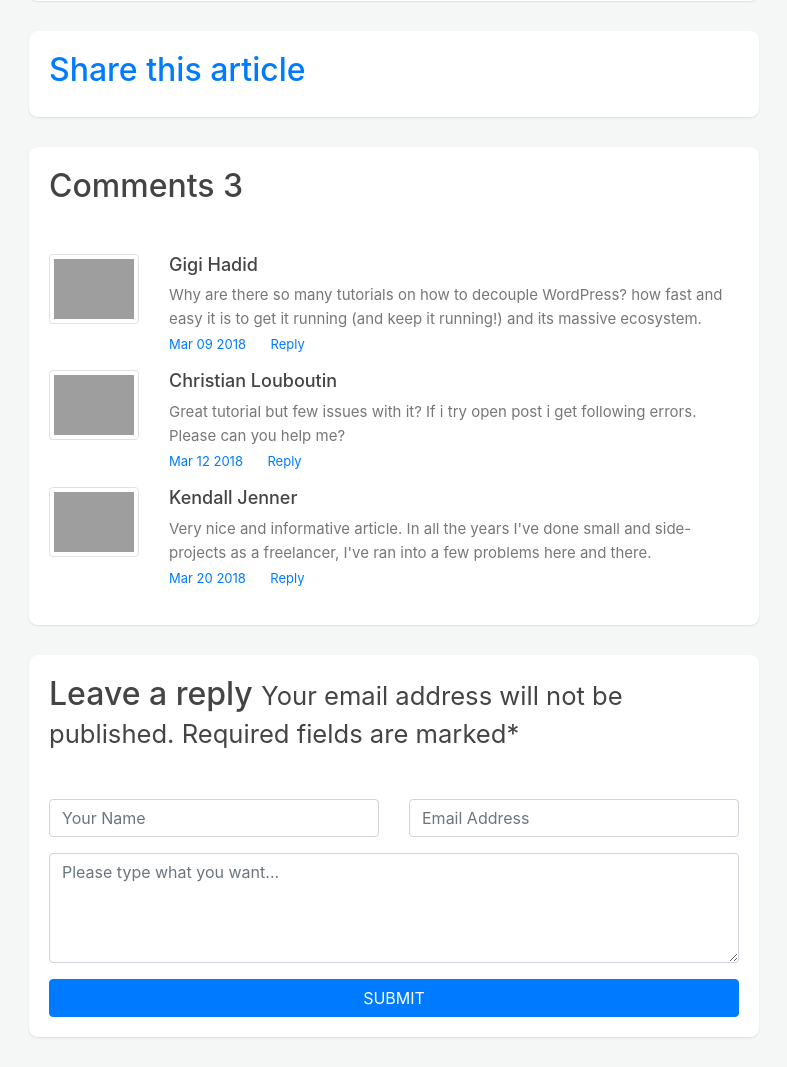
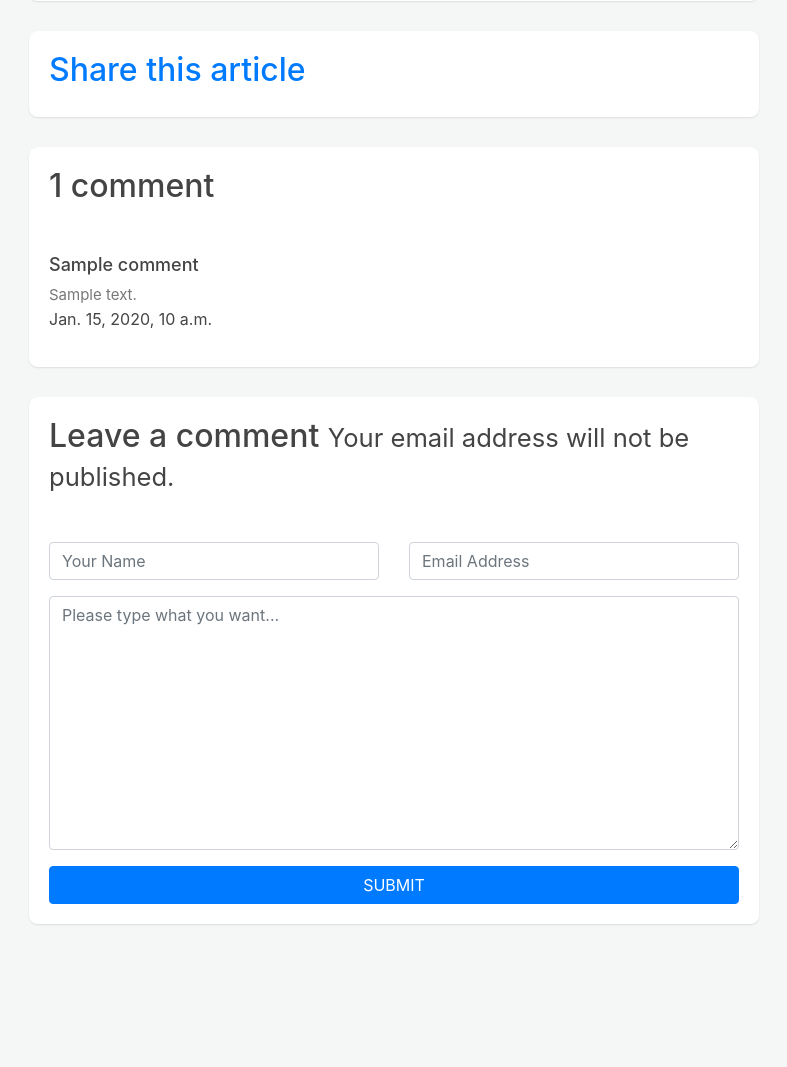
Before and after one commit to salarSb/Weblog_project, a Django app: a page that uses articles/templates/articles/article_detail.html in a window 1280 px wide. Shown: the part 581-1648 px from the top of the page, without its empty margins (56-843 px from the left). After the commit the page ends 1506 px from the top, so only its background shows below. Run offline with Django 3.2, Linux system fonts and the light colour scheme; tables that the repository leaves empty hold one stand-in row (values such as "Sample post"); grey boxes marked "Sample" are stand-in pictures; some libraries are stand-ins or nearby versions; grey boxes are pictures that could not be loaded.

Commit message:
add feature to like an article also leave comment to an article

```diff
--- a/articles/forms.py
+++ b/articles/forms.py
@@ -1,7 +1,15 @@
 from django import forms
+
+from articles.models import Comment
 
 
 class EmailPostForm(forms.Form):
     name = forms.CharField(max_length=25)
     to = forms.EmailField()
     comments = forms.CharField(required=False, widget=forms.Textarea)
+
+
+class CommentForm(forms.ModelForm):
+    class Meta:
+        model = Comment
+        fields = ('name', 'email', 'body')
--- a/articles/models.py
+++ b/articles/models.py
@@ -21,6 +21,7 @@ class Article(models.Model):
     updated = models.DateTimeField(auto_now=True)
     image = models.ImageField()
     status = models.CharField(max_length=10, choices=ArticleStatuses.choices, default=ArticleStatuses.DRAFT)
+    likes = models.IntegerField(default=0)
     objects = PublishedManager()
 
     class Meta:
@@ -32,3 +33,19 @@ class Article(models.Model):
     def get_absolute_url(self):
         return reverse_lazy('articles:article-detail',
                             args=[self.publish.year, self.publish.month, self.publish.day, self.slug])
+
+
+class Comment(models.Model):
+    article = models.ForeignKey('Article', on_delete=models.CASCADE, related_name='comments')
+    name = models.CharField(max_length=80)
+    email = models.EmailField()
+    body = models.TextField()
+    created = models.DateTimeField(auto_now_add=True)
+    updated = models.DateTimeField(auto_now=True)
+    active = models.BooleanField(default=True)
+
+    class Meta:
+        ordering = ('created',)
+
+    def __str__(self):
+        return f'commented by {self.name} on {self.article}'
--- a/articles/templates/articles/article_detail.html
+++ b/articles/templates/articles/article_detail.html
@@ -1,4 +1,5 @@
 {% extends 'articles/base.html' %}
+{% load widget_tweaks %}
 {% block content %}
     <div id="main-content" class="blog-page">
         <div class="container">
@@ -22,85 +23,61 @@
                     </div>
                     <div class="card">
                         <div class="header">
-                            <h2>Comments 3</h2>
+                            {% with comments.count as total_comments %}
+                                <h2>{{ total_comments }} comment{{ total_comments|pluralize }}</h2>
+                            {% endwith %}
                         </div>
                         <div class="body">
                             <ul class="comment-reply list-unstyled">
+                                {% for comment in comments %}
                                     <li class="row clearfix">
-                                    <div class="icon-box col-md-2 col-4"><img class="img-fluid img-thumbnail"
-                                                                              src="https://bootdey.com/img/Content/avatar/avatar7.png"
-                                                                              alt="Awesome Image"></div>
                                         <div class="text-box col-md-10 col-8 p-l-0 p-r0">
-                                        <h5 class="m-b-0">Gigi Hadid </h5>
-                                        <p>Why are there so many tutorials on how to decouple WordPress? how fast and
-                                            easy it is to get it running (and keep it running!) and its massive
-                                            ecosystem. </p>
+                                            <h5 class="m-b-0">{{ comment.name }}</h5>
+                                            <p>{{ comment.body|linebreaks }}</p>
                                             <ul class="list-inline">
-                                            <li><a href="javascript:void(0);">Mar 09 2018</a></li>
-                                            <li><a href="javascript:void(0);">Reply</a></li>
+                                                <li>{{ comment.created }}</li>
                                             </ul>
                                         </div>
+                                        {% empty %}
+                                        <p>There are no comments yet</p>
                                     </li>
-                                <li class="row clearfix">
-                                    <div class="icon-box col-md-2 col-4"><img class="img-fluid img-thumbnail"
-                                                                              src="https://bootdey.com/img/Content/avatar/avatar3.png"
-                                                                              alt="Awesome Image"></div>
-                                    <div class="text-box col-md-10 col-8 p-l-0 p-r0">
-                                        <h5 class="m-b-0">Christian Louboutin</h5>
-                                        <p>Great tutorial but few issues with it? If i try open post i get following
-                                            errors. Please can you help me?</p>
-                                        <ul class="list-inline">
-                                            <li><a href="javascript:void(0);">Mar 12 2018</a></li>
-                                            <li><a href="javascript:void(0);">Reply</a></li>
-                                        </ul>
-                                    </div>
-                                </li>
-                                <li class="row clearfix">
-                                    <div class="icon-box col-md-2 col-4"><img class="img-fluid img-thumbnail"
-                                                                              src="https://bootdey.com/img/Content/avatar/avatar4.png"
-                                                                              alt="Awesome Image"></div>
-                                    <div class="text-box col-md-10 col-8 p-l-0 p-r0">
-                                        <h5 class="m-b-0">Kendall Jenner</h5>
-                                        <p>Very nice and informative article. In all the years I've done small and
-                                            side-projects as a freelancer, I've ran into a few problems here and
-                                            there.</p>
-                                        <ul class="list-inline">
-                                            <li><a href="javascript:void(0);">Mar 20 2018</a></li>
-                                            <li><a href="javascript:void(0);">Reply</a></li>
-                                        </ul>
-                                    </div>
-                                </li>
+                                {% endfor %}
                             </ul>
                         </div>
                     </div>
                     <div class="card">
+                        {% if new_comment %}
                             <div class="header">
-                            <h2>Leave a reply <small>Your email address will not be published. Required fields are
-                                marked*</small></h2>
+                                <h2>Your comment has been added.</h2>
+                            </div>
+                        {% else %}
+                            <div class="header">
+                                <h2>Leave a comment <small>Your email address will not be published.</small></h2>
                             </div>
                             <div class="body">
                                 <div class="comment-form">
-                                <form class="row clearfix">
+                                    <form method="POST" class="row clearfix">
+                                        {% csrf_token %}
                                         <div class="col-sm-6">
                                             <div class="form-group">
-                                            <input type="text" class="form-control" placeholder="Your Name">
+                                                {% render_field comment_form.name class='form-control' placeholder='Your Name' %}
                                             </div>
                                         </div>
                                         <div class="col-sm-6">
                                             <div class="form-group">
-                                            <input type="text" class="form-control" placeholder="Email Address">
+                                                {% render_field comment_form.email class='form-control' placeholder='Email Address' %}
                                             </div>
                                         </div>
                                         <div class="col-sm-12">
                                             <div class="form-group">
-                                            <textarea rows="4" class="form-control no-resize"
-                                                      placeholder="Please type what you want..."></textarea>
+                                                {% render_field comment_form.body class='form-control' placeholder='Please type what you want...' %}
                                             </div>
                                             <button type="submit" class="btn btn-block btn-primary">SUBMIT</button>
                                         </div>
                                     </form>
                                 </div>
                             </div>
+                        {% endif %}
                     </div>
                 </div>
             </div>
--- a/articles/urls.py
+++ b/articles/urls.py
@@ -8,4 +8,5 @@ urlpatterns = [
     path('article/<int:year>/<int:month>/<int:day>/<slug:article>', views.article_detail, name='article-detail'),
     path('create-article/', views.CreateArticleView.as_view(), name='create-article'),
     path('share/<int:article_id>/', views.post_share, name='article-share'),
+    path('like/<int:article_id>', views.post_like, name='article-like'),
 ]
--- a/articles/views.py
+++ b/articles/views.py
@@ -1,10 +1,13 @@
 from django.contrib.auth.mixins import LoginRequiredMixin
 from django.core.mail import send_mail
+from django.http import JsonResponse
 from django.shortcuts import get_object_or_404, render
 from django.urls import reverse_lazy
+from django.views.decorators.csrf import csrf_exempt
+from django.views.decorators.http import require_POST
 from django.views.generic import CreateView, ListView
 
-from articles.forms import EmailPostForm
+from articles.forms import EmailPostForm, CommentForm
 from articles.models import Article
 
 
@@ -18,13 +21,27 @@ class ArticleListView(ListView):
 
 
 def article_detail(request, year, month, day, article):
-    post = get_object_or_404(Article,
-                             slug=article,
-                             status='PUBLISHED',
-                             publish__year=year,
-                             publish__month=month,
-                             publish__day=day)
-    return render(request, 'articles/article_detail.html', {'object': post, 'page_title': post.title})
+    article = get_object_or_404(Article,
+                                slug=article,
+                                status='PUBLISHED',
+                                publish__year=year,
+                                publish__month=month,
+                                publish__day=day)
+    comments = article.comments.filter(active=True)
+    new_comment = None
+    if request.method == 'POST':
+        comment_form = CommentForm(data=request.POST)
+        if comment_form.is_valid():
+            # create comment object but dont save to database yet
+            new_comment = comment_form.save(commit=False)
+            # assign the current article to the comment
+            new_comment.article = article
+            new_comment.save()
+    else:
+        comment_form = CommentForm()
+    return render(request, 'articles/article_detail.html',
+                  {'object': article, 'page_title': article.title, 'comments': comments, 'new_comment': new_comment,
+                   'comment_form': comment_form})
 
 
 class CreateArticleView(LoginRequiredMixin, CreateView):
@@ -57,3 +74,12 @@ def post_share(request, article_id):
         form = EmailPostForm()
     return render(request, 'articles/share.html',
                   {'article': article, 'form': form, 'sent': sent, 'page_title': 'Send Email'})
+
+
+@csrf_exempt
+@require_POST
+def post_like(request, article_id):
+    article = get_object_or_404(klass=Article, pk=article_id)
+    article.likes += 1
+    article.save()
+    return JsonResponse({'success': True, 'likes': article.likes}, status=201)
```
Also changed, not shown: articles/admin.py (+8 -1 lines), articles/static/js/like.js (added, +13 -0 lines), articles/templates/articles/article_list.html (+9 -3 lines), articles/migrations/0009_comment.py (added), articles/migrations/0010_article_likes.py (added). Lines whose indentation alone changed are shown as unchanged.
